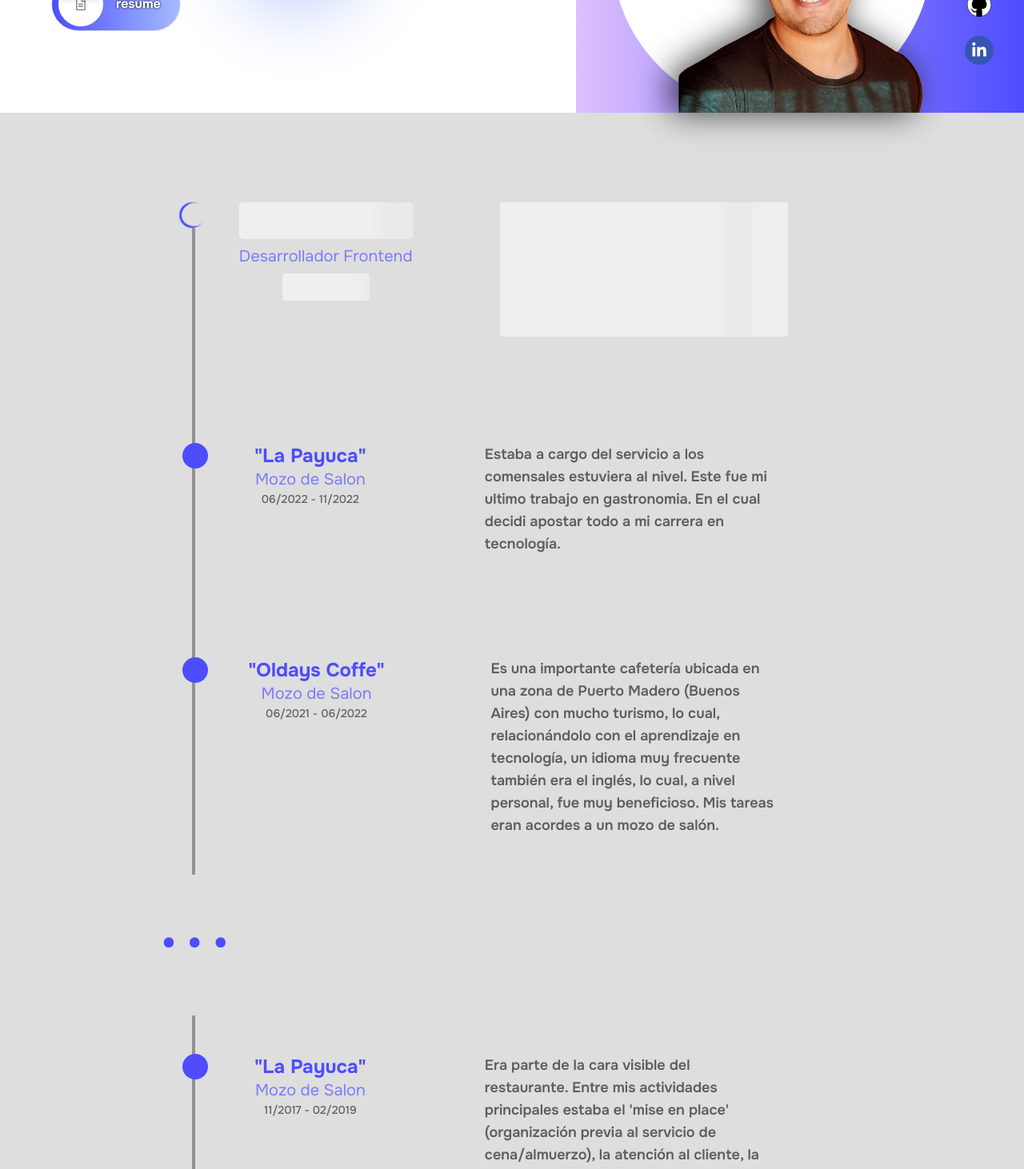
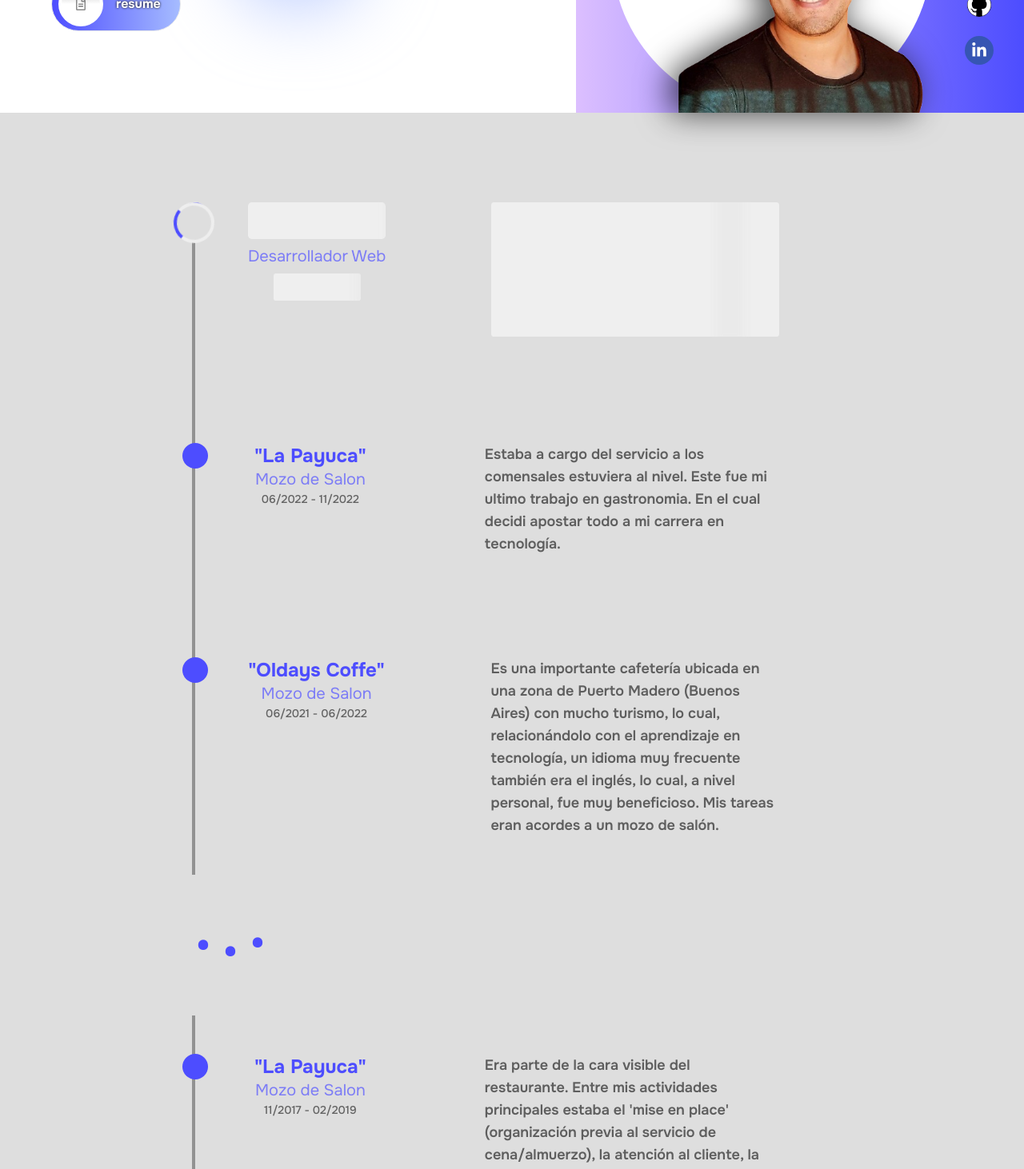
Before and after one commit to SebaPerez90/PORTFOLIO, a Next.js app: page / in a window 1280 px wide. Shown: the part 455-1917 px from the top of the page at 80% size. Built offline with nearby package versions, Linux system fonts and the light colour scheme.

Commit message:
adding styles in exp component

```diff
--- a/src/app/globals.css
+++ b/src/app/globals.css
@@ -86,6 +86,12 @@ body {
           background: #dedede46;
           filter: blur(6px);
           animation: skeleton-loader 800ms ease-out infinite;
+
+          @keyframes skeleton-loader {
+            to {
+              transform: translateX(10em);
+            }
+          }
         }
       }
       p {
@@ -106,6 +112,12 @@ body {
           background: #dedede46;
           filter: blur(6px);
           animation: skeleton-loader-paragraph 800ms ease-out infinite;
+
+          @keyframes skeleton-loader-paragraph {
+            to {
+              transform: translateX(20em);
+            }
+          }
         }
       }
       span {
@@ -129,25 +141,42 @@ body {
           animation: skeleton-loader 800ms ease-out infinite;
         }
       }
-      &::before {
-        background: #dedede;
-      }
+
       &::after {
         content: '';
         position: absolute;
-        left: -1.25em;
+        left: -1.7em;
         top: 0;
-        width: 2em;
-        height: 2em;
+        width: 3.2em;
+        height: 3.2em;
         border-radius: 50%;
-        border-top: 3px solid #4d4dff;
-        border-left: 3px solid #4d4dff;
-        animation: spiner 500ms linear infinite;
+        background: #dedede;
+        border: 4px solid #ffffff7d;
+        border-left-color: #4d4dff;
+        animation: spiner 500ms ease infinite;
+
+        @keyframes spiner {
+          to {
+            transform: rotate(360deg);
+          }
+        }
       }
     }
     > :nth-child(4) {
       height: 23em;
       position: relative;
+    }
+
+    @keyframes loading {
+      35% {
+        transform: translateY(-0.2em);
+      }
+      70% {
+        transform: translateY(0.2em);
+      }
+      100% {
+        transform: translateY(0em);
+      }
     }
   }
 
@@ -170,24 +199,6 @@ body {
       transform: translateY(-0.3em);
       box-shadow: 0px 8px 7px #00000049;
       transition: all 300ms;
-    }
-  }
-
-  @keyframes spiner {
-    to {
-      transform: rotate(360deg);
-    }
-  }
-
-  @keyframes skeleton-loader {
-    to {
-      transform: translateX(10em);
-    }
-  }
-
-  @keyframes skeleton-loader-paragraph {
-    to {
-      transform: translateX(20em);
     }
   }
 
--- a/src/components/main/Experience.tsx
+++ b/src/components/main/Experience.tsx
@@ -1,5 +1,4 @@
 import { useStore } from '@/store';
-import { CgSandClock } from 'react-icons/cg';
 
 interface WorkExperienceInfo {
   company: string;
@@ -14,7 +13,7 @@ const Experience = () => {
   const workExperience: WorkExperienceInfo[] = [
     {
       company: '"XXXXXXXX"',
-      position: ['Frontend Developer', 'Desarrollador Frontend'],
+      position: ['Web Developer', 'Desarrollador Web'],
       date: 'xxxxxxxxx',
       tasks_description: [
         'Lorem ipsum dolor sit amet consectetur adipisicing elit. Suscipit illum natus dolore, amet assumenda, architecto maiores voluptatibus ex aspernatur, omnis error cumque. Perferendis similique quaerat tenetur quo ab sapiente. Omnis.',
@@ -62,9 +61,15 @@ const Experience = () => {
   return (
     <section className='w-[50em]'>
       <div className='gap-32 border-l-4 border-[#6161619b] flex  flex-col justify-between items-center relative work-experience-container z-10'>
-        <span className='absolute left-[-0.7em] bottom-[9em] w-52 h-44 bg-[#dedede] text-6xl font-black z-50 text-light-500 pt-10'>
-          . . .
-        </span>
+        <div className='absolute left-[-1em] flex gap-4 justify-center bottom-[9em] w-52 h-44 bg-[#dedede] text-6xl font-black z-50 text-light-500 pt-10'>
+          <span className='animate-[loading_1s_linear_infinite]'>.</span>
+          <span className='animate-[loading_1s_linear_infinite] [animation-delay:200ms]'>
+            .
+          </span>
+          <span className='animate-[loading_1s_linear_infinite] [animation-delay:400ms]'>
+            .
+          </span>
+        </div>
         {workExperience.map((item, key) => (
           <article
             key={key}
```
